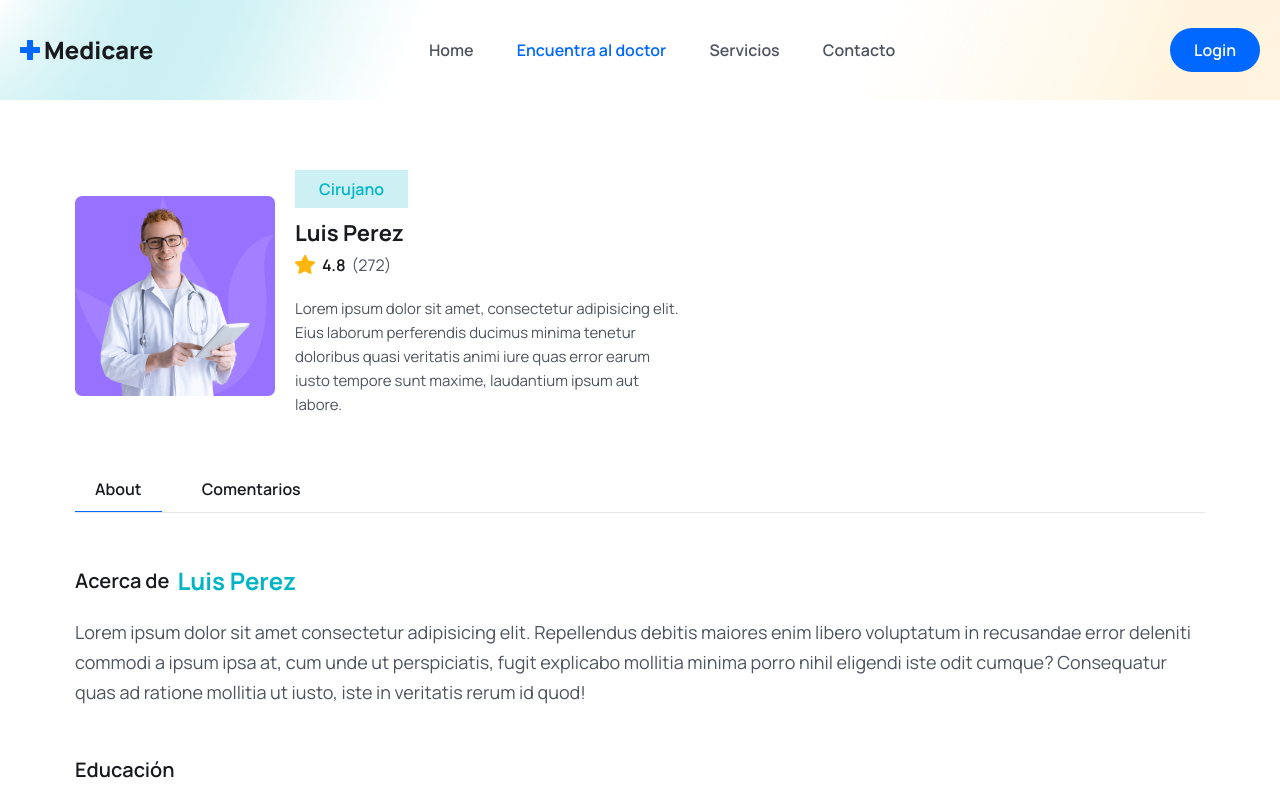
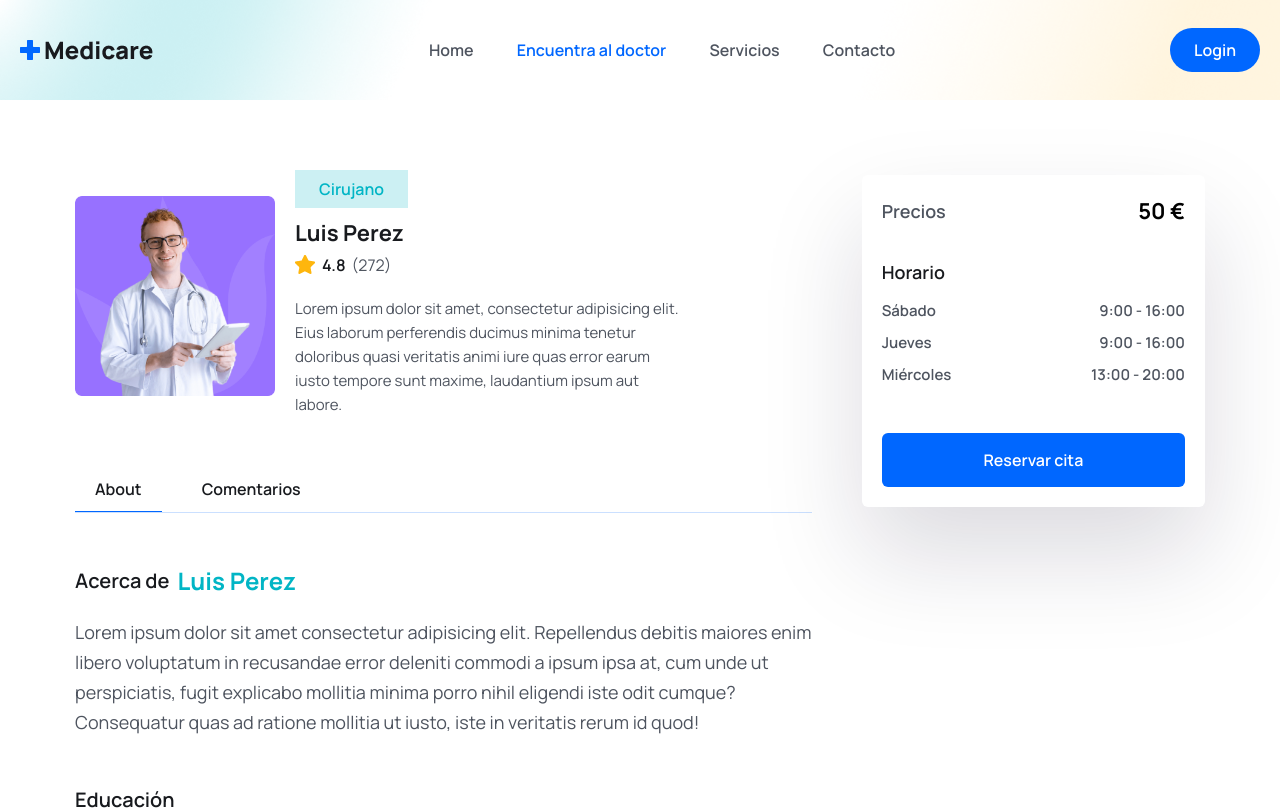
Before and after one commit to saidaJimenez/Medicare, a React (Vite) app in the folder frontend/: page /doctors/1 in a window 1280 px wide. Shown: the top 810 px of the page. Built offline with nearby package versions, Linux system fonts and the light colour scheme; the HTML template or start-up script is replaced by a standard one; a web font is replaced by a local one.

Commit message:
SidePanel terminado

```diff
--- a/frontend/src/pages/Doctors/DoctorAbout.jsx
+++ b/frontend/src/pages/Doctors/DoctorAbout.jsx
@@ -1,4 +1,4 @@
-import React from "react";
+
 import { formateDate } from "../../utils/formateDate";
 
 const DoctorAbout = () => {
--- a/frontend/src/pages/Doctors/DoctorDetails.jsx
+++ b/frontend/src/pages/Doctors/DoctorDetails.jsx
@@ -3,6 +3,7 @@ import doctorImg from "../../assets/images/doctor-img02.png"
 import starIcon from '../../assets/images/Star.png'
 import DoctorAbout from './DoctorAbout'
 import Comentarios from './Comentarios'
+import SidePanel from './SidePanel'
 
 
 
@@ -11,7 +12,7 @@ const DoctorDetails = () => {
 
   return <section>
     <div className='max-w-[1170px] px-5 mx-auto'>
-      <div className="grid ms:grid-cols-3 gap-[50px]">
+      <div className="grid md:grid-cols-3 gap-[50px]">
         <div className='md:col-span-2'>
           <div className='flex items-center gap-5'>
             <figure className='max-w-[200px] max-h-[200px]'>
@@ -32,21 +33,26 @@ const DoctorDetails = () => {
                   font-[400] text-textColor'>(272)</span>
                 </div>
                 <p className='text__para text-[14px] leading-6 md:text-[15px] lg:max-w-[390px]'>
-                  Lorem ipsum dolor sit amet, consectetur adipisicing elit. Eius laborum perferendis ducimus minima tenetur doloribus quasi veritatis animi iure quas error earum iusto tempore sunt maxime, laudantium ipsum aut labore.
+                  Lorem ipsum dolor sit amet, consectetur adipisicing
+                   elit. Eius laborum perferendis ducimus minima tenetur
+                   doloribus quasi veritatis animi iure quas error earum
+                   iusto tempore sunt maxime, laudantium ipsum aut labore.
 
                 </p>
             </div>
           </div>
 
-            <div className='mt-[50px] border-b border-solid border-[#0066ff34 ]'>
+            <div className='mt-[50px] border-b border-solid border-[#0066ff34]'>
               <button
               onClick={() => setTab('about')}
-              className={`${tab === "about" && 'border-b border-solid border-primaryColor'} py-2 px-5 mr-5 text-[16px] leading-7 text-headingColor font-semibold`}>
+              className={`${tab === "about" && 'border-b border-solid border-primaryColor'} py-2 px-5 mr-5 text-[16px]
+              leading-7 text-headingColor font-semibold`}>
                 About
               </button>
               <button
               onClick={() => setTab('comentarios')}
-              className={`${tab ==="comentarios" && 'border-b border-solid border-primaryColor'} py-2 px-5 mr-5 text-[16px] leading-7 text-headingColor font-semibold`}>
+              className={`${tab ==="comentarios" && 'border-b border-solid border-primaryColor'} py-2 px-5
+              mr-5 text-[16px] leading-7 text-headingColor font-semibold`}>
                 Comentarios
               </button>
             </div>
@@ -64,7 +70,9 @@ const DoctorDetails = () => {
 
         </div>
 
-        <div></div>
+        <div>
+          <SidePanel/>
+        </div>
       </div>
     </div>
   </section>
--- /dev/null
+++ b/frontend/src/pages/Doctors/SidePanel.jsx
@@ -0,0 +1,37 @@
+import React from 'react'
+
+const SidePanel = () => {
+  return (
+    <div className='shadow-panelShadow p-3 lg:p-5 rounded-md'>
+      <div className='flex items-center justify-between'>
+        <p className='text__para mt-0 font-semibold'>Precios</p>
+        <span className='text-[16px] leading-7 lg:text-[22px] lg:leading-8
+        text-headinColor font-bold'>50 €</span>
+      </div>
+      <div className='mt-[30px]'>
+      <p className='text__para mt-0 font-semibold text-headingColor'>
+        Horario
+      </p>
+      <ul className='mt-3'>
+        <li className='flex items-center justify-between mb-2'>
+          <p className='text-[15px] leading-6 text-textColor font-semibold'>Sábado</p>
+          <p className='text-[15px] leading-6 text-textColor font-semibold'>9:00 - 16:00</p>
+        </li>
+        <li className='flex items-center justify-between mb-2'>
+          <p className='text-[15px] leading-6 text-textColor font-semibold'>Jueves</p>
+          <p className='text-[15px] leading-6 text-textColor font-semibold'>9:00 - 16:00</p>
+        </li>
+        <li className='flex items-center justify-between mb-2'>
+          <p className='text-[15px] leading-6 text-textColor font-semibold'>Miércoles</p>
+          <p className='text-[15px] leading-6 text-textColor font-semibold'>13:00 - 20:00</p>
+        </li>
+      </ul>
+      </div>
+
+      <button className='btn px-2 w-full rounded-md'>Reservar cita</button>
+
+    </div>
+  )
+}
+
+export default SidePanel
--- a/frontend/src/pages/Login.jsx
+++ b/frontend/src/pages/Login.jsx
@@ -1,9 +1,9 @@
-import React from 'react'
+
 
 const Login = () => {
-  return  <div>
-      Loging
-    </div>
+  return  <section>
+
+  </section>
 
 }
 
```
